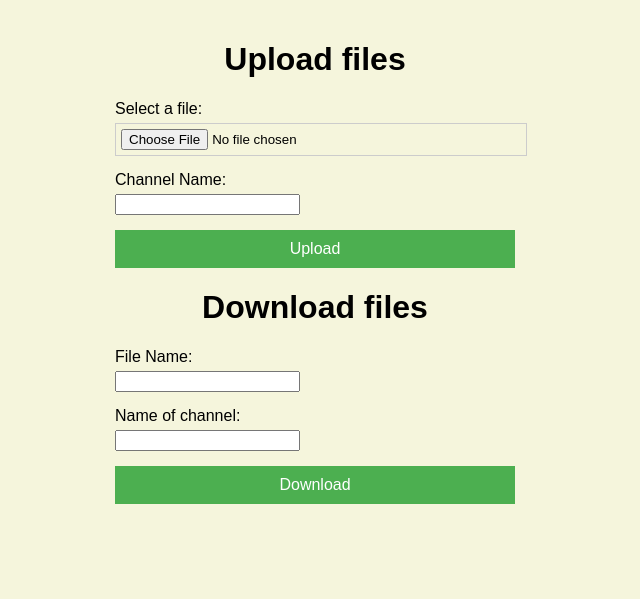
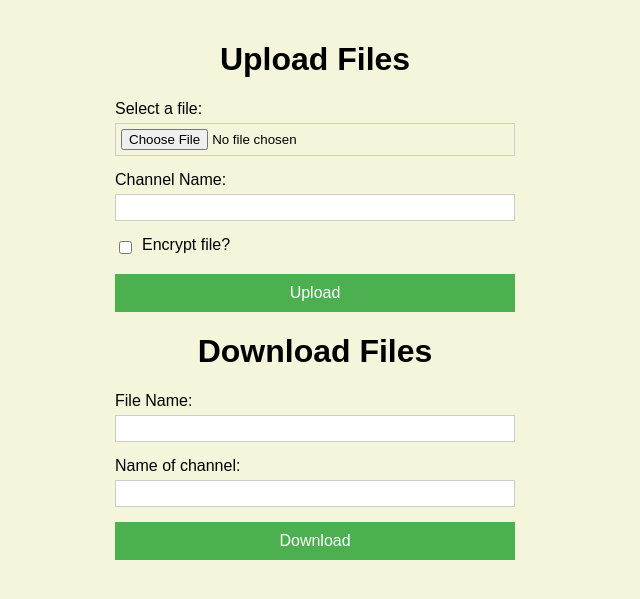
Before and after one commit to Lollimerd/discord-file-system, a Flask app: page / in a window 1280 px wide. Shown: the top 599 px of the page, without its empty margins (325-965 px from the left). Run offline with Flask 3, Linux system fonts and the light colour scheme; parts of the project's set-up code (start-up, migrations or seed data) failed here and were passed over.

Commit message:
added choice of enc

```diff
--- a/templates/index.html
+++ b/templates/index.html
@@ -1,7 +1,7 @@
 <!DOCTYPE html>
 <html>
 <head>
-    <title>File Upload</title>
+    <title>File Upload & Download</title>
     <style>
         body {
             font-family: Arial, sans-serif;
@@ -9,31 +9,26 @@
             padding: 20px;
             background: beige;
         }
-
         h1 {
             text-align: center;
         }
-
         .container {
             max-width: 400px;
             margin: 0 auto;
         }
-
         .form-group {
             margin-bottom: 15px;
         }
-
         .form-group label {
             display: block;
             margin-bottom: 5px;
         }
-
-        .form-group input[type="file"] {
+        .form-group input[type="file"], .form-group input[type="text"] {
             border: 1px solid #ccc;
             padding: 5px;
             width: 100%;
+            box-sizing: border-box;
         }
-
         .form-group input[type="submit"] {
             background-color: #4CAF50;
             border: none;
@@ -46,37 +41,45 @@
             cursor: pointer;
             width: 100%;
         }
-        .postcard{
-            text-align: right;
+        .checkbox-group {
+            display: flex;
+            align-items: center;
+        }
+        .checkbox-group input {
+            margin-right: 10px;
         }
     </style>
 </head>
 <body>
     <div class="container">
-        <h1>Upload files</h1>
+        <h1>Upload Files</h1>
         <form method="POST" action="/upload" enctype="multipart/form-data">
             <div class="form-group">
                 <label for="file">Select a file:</label>
-                <input type="file" id="file" name="file">
+                <input type="file" id="file" name="file" required>
             </div>
             <div class="form-group">
                 <label for="channel">Channel Name:</label>
-                <input type="text" id="channel" name="channel" required><br>
+                <input type="text" id="channel" name="channel" required>
+            </div>
+            <div class="form-group checkbox-group">
+                <input type="checkbox" id="encrypt" name="encrypt" value="true">
+                <label for="encrypt">Encrypt file?</label>
             </div>
             <div class="form-group">
                 <input type="submit" value="Upload">
             </div>
         </form>
 
-        <h1>Download files</h1>
-        <form method="POST" action="/download" enctype="multipart/form-data">
+        <h1>Download Files</h1>
+        <form method="POST" action="/download">
             <div class="form-group">
                 <label for="files">File Name:</label>
-                <input type="text" id="files" name="files" required><br>
+                <input type="text" id="files" name="files" required>
             </div>
             <div class="form-group">
                 <label for="channels">Name of channel:</label>
-                <input type="text" id="channels" name="channels" required><br>
+                <input type="text" id="channels" name="channels" required>
             </div>
             <div class="form-group">
                 <input type="submit" value="Download">
```
